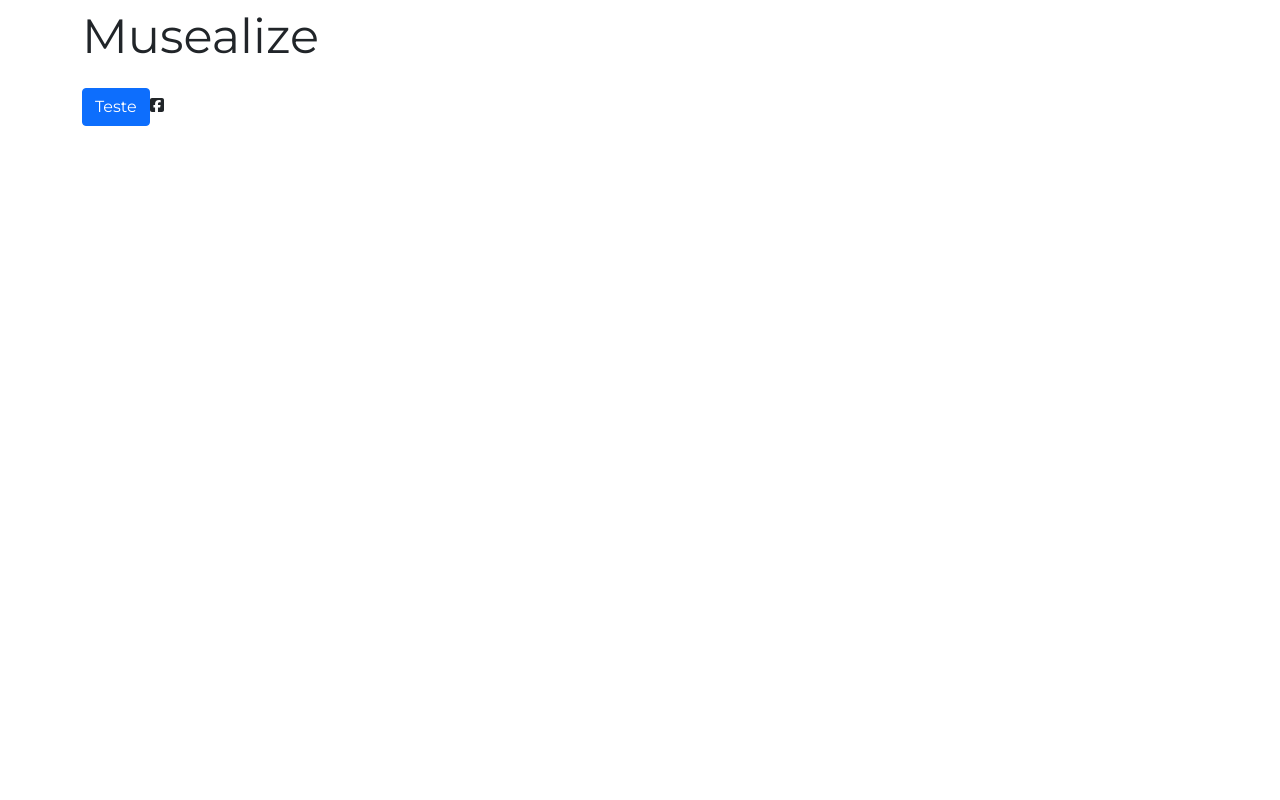
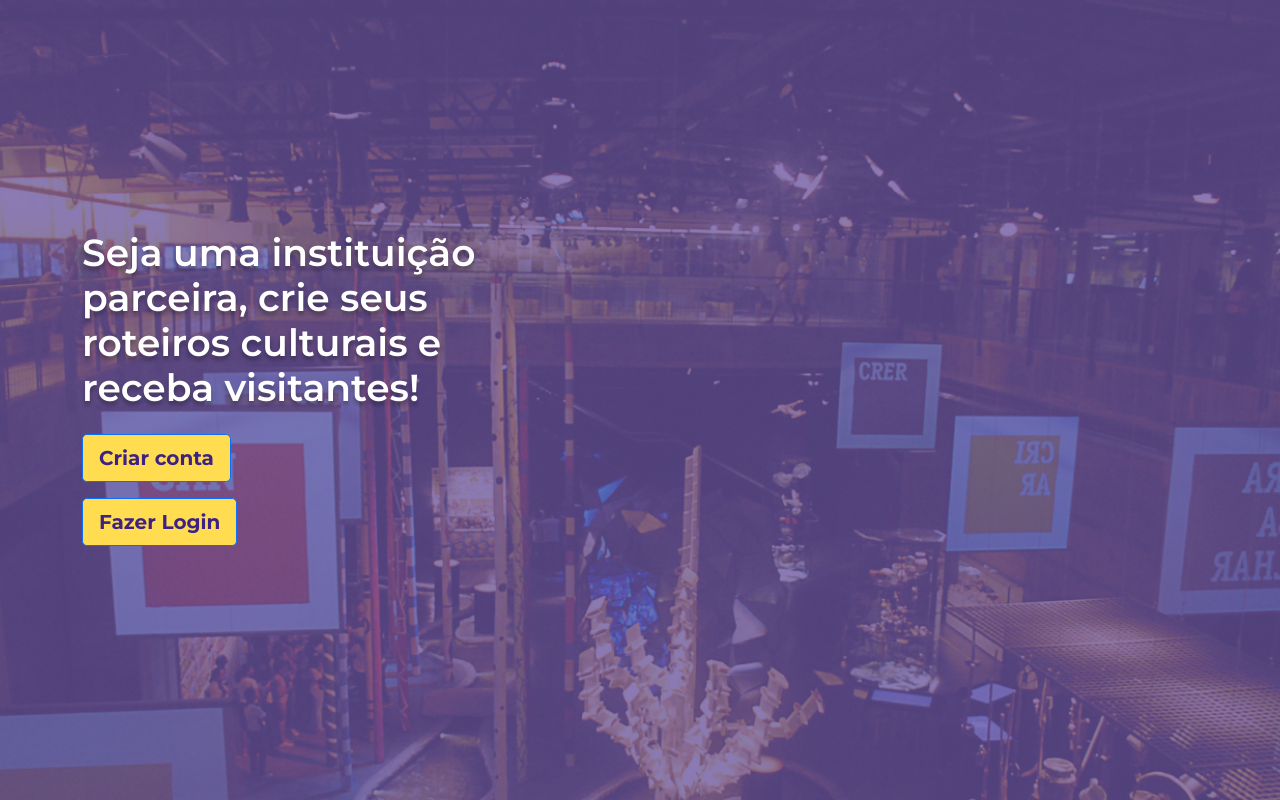
Before and after one commit to Brunnosama/musealize-service, a React (Create React App) app in the folder front-end/: page / in a window 1280 px wide. Built offline with nearby package versions, Linux system fonts and the light colour scheme.

Commit message:
feat: implement homepage banner

```diff
--- a/front-end/src/views/Home/index.tsx
+++ b/front-end/src/views/Home/index.tsx
@@ -1,19 +1,46 @@
-import { faFacebookSquare } from "@fortawesome/free-brands-svg-icons";
-import { FontAwesomeIcon } from "@fortawesome/react-fontawesome";
-import { Button, Container } from "react-bootstrap"
-import { toast } from "react-toastify"
+
+import { Button, Container } from "react-bootstrap";
 import styled from "styled-components";
+import bgMobile from "../../assets/img/bg-musealize-mobile.jpg"
+import bgDesktop from "../../assets/img/bg-musealize.jpg"
 
 export function HomeView() {
-    return (
-        <Container>
-        <Title>Musealize</Title>
-        <Button onClick={() => toast.success('Oi') }>Teste</Button>
-        <FontAwesomeIcon icon={faFacebookSquare} />
+  return (
+    <Banner className="vh-100">
+      <Container className="h-100 d-flex flex-column justify-content-center align-items-center align-items-lg-start">
+        <Title className="text-white text-center text-lg-start mt-auto mt-lg-0">Seja uma instituição parceira, crie seus roteiros culturais e receba visitantes!</Title>
+        <ButtonStyled size='lg' className='mt-auto mt-lg-3 mb-3'>Criar conta</ButtonStyled>
+        <ButtonStyled size='lg' className='mb-4'>Fazer Login</ButtonStyled>
       </Container>
-    );
+    </Banner>
+  );
 }
 
-const Title = styled.p`
-  font-size: 3rem;
+const Banner = styled.div`
+background:url(${bgMobile}) no-repeat center center;
+background-size: cover;
+@media (min-width: 576px) {
+  background-image:url(${bgDesktop});
+}
+@media(min-width: 768px) {
+  background-image:url(${bgMobile});
+}
+@media(min-width: 992px) {
+  background-image:url(${bgDesktop});
+}
 `
+const ButtonStyled = styled(Button)`
+background-color: #FFDC50;
+color: #3D2283;
+font-weight: 700;
+`
+const Title = styled.h1`
+font-size: 2rem;
+font-weight: 600;
+text-shadow: 0px 4px 4px rgba(0, 0, 0, 0.30);
+
+@media (min-width: 992px) {
+  font-size: 2.35rem;
+  max-width: 500px;
+}
+`
```
Also changed, not shown: front-end/src/assets/img/bg-musealize-mobile.jpg (added), front-end/src/assets/img/bg-musealize.jpg (added).
